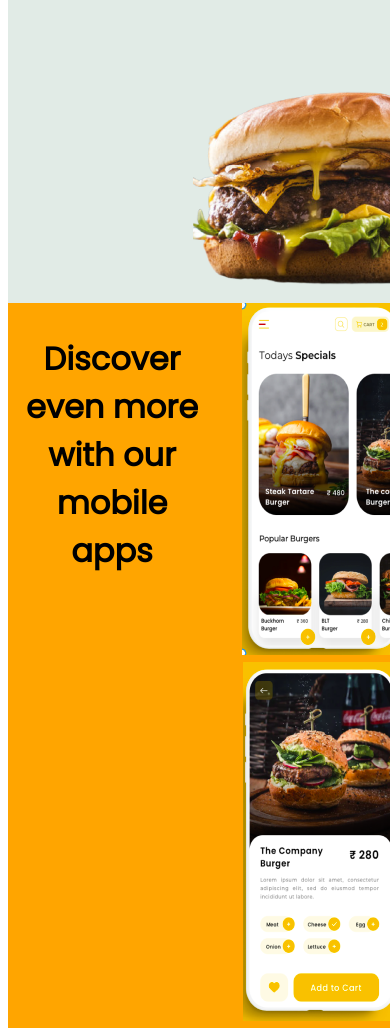
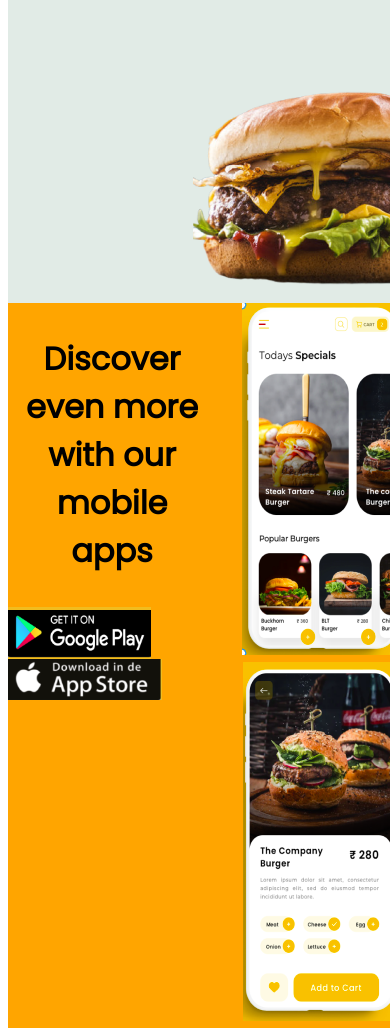
Before and after one commit to maureenmwangi/moh, a plain HTML site: page index.html in a window 390 px wide. Shown: the part 3892-4928 px from the top of the page. Drawn offline with Linux system fonts and the light colour scheme.

Commit message:
Added the mobile application downloading stores

```diff
--- a/index.css
+++ b/index.css
@@ -288,3 +288,6 @@ ul {
 .apps{
     font-size: 200%;
 }
+.left{
+    float: left;
+}
--- a/index.html
+++ b/index.html
@@ -260,11 +260,21 @@
 
 <div >
   <div class="discover">
-    <div class="apps"><p><strong>Discover even more<br> with our mobile <br>apps</strong></p> </div>
-  <div class="mobile">
+    <div class="apps"><p><strong>Discover even more<br> with our mobile <br>apps</strong></p>
+      <img src="Burger Palace/google.png" alt="google" class="left">
+      <img src="Burger Palace/appstore.png" alt="google" class="left">
+    </div>
+
+    <div class="mobile">
     <img src="Burger Palace/mobile1.png" alt="mobile1" class= "right4">
     <img src="Burger Palace/mobile2.png" alt="mobile2" class= "right4">
     </div>
+    </div>
+    <!-- <div class="store">
+      <img src="Burger Palace/google.png" alt="google" class="left">
+      <img src="Burger Palace/appstore.png" alt="google" class="left">
+
+      </div>  -->
 </div>
 <!--
 
```
Also changed, not shown: Burger Palace/appstore.png (added), Burger Palace/google.png (added).
